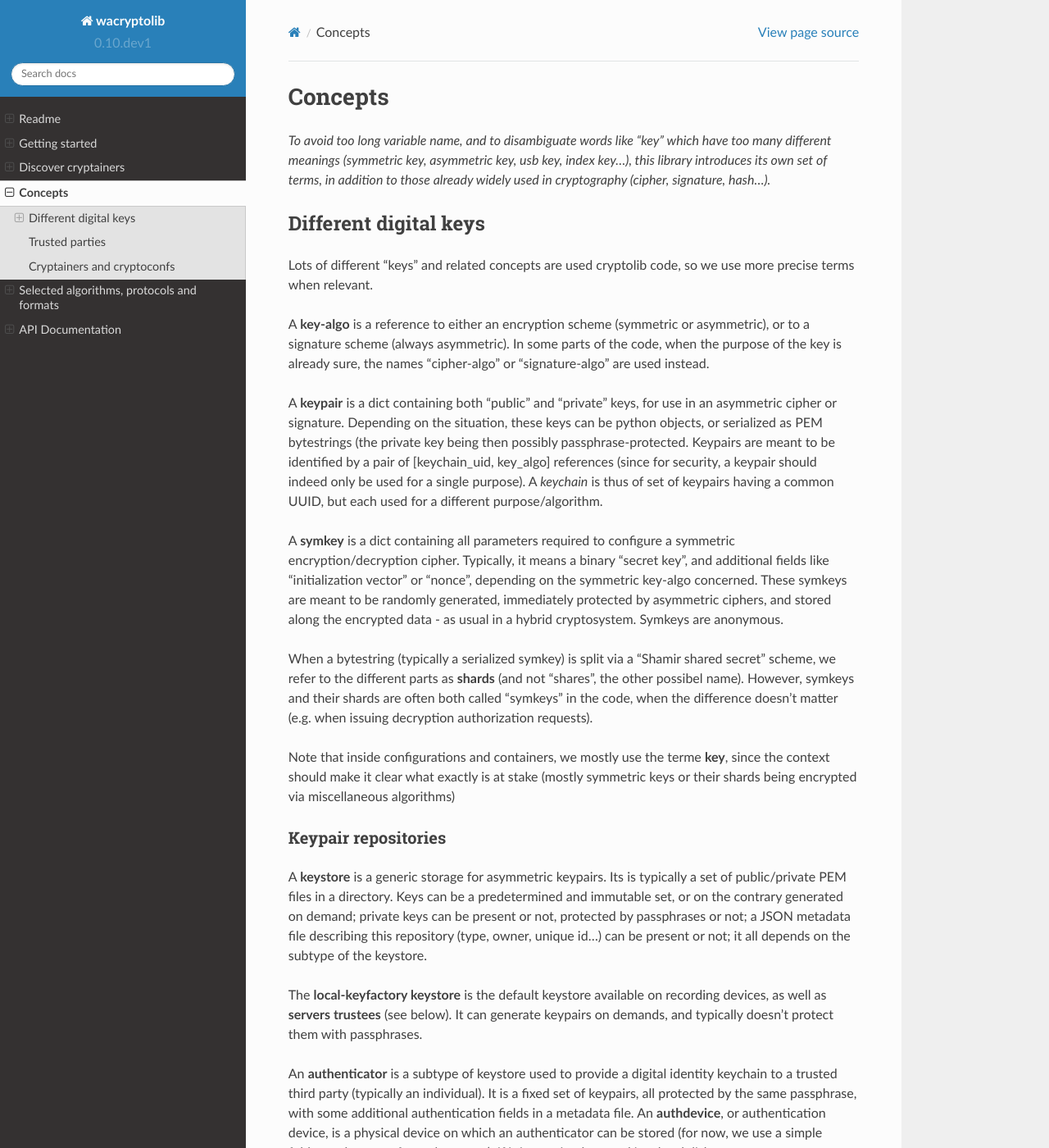
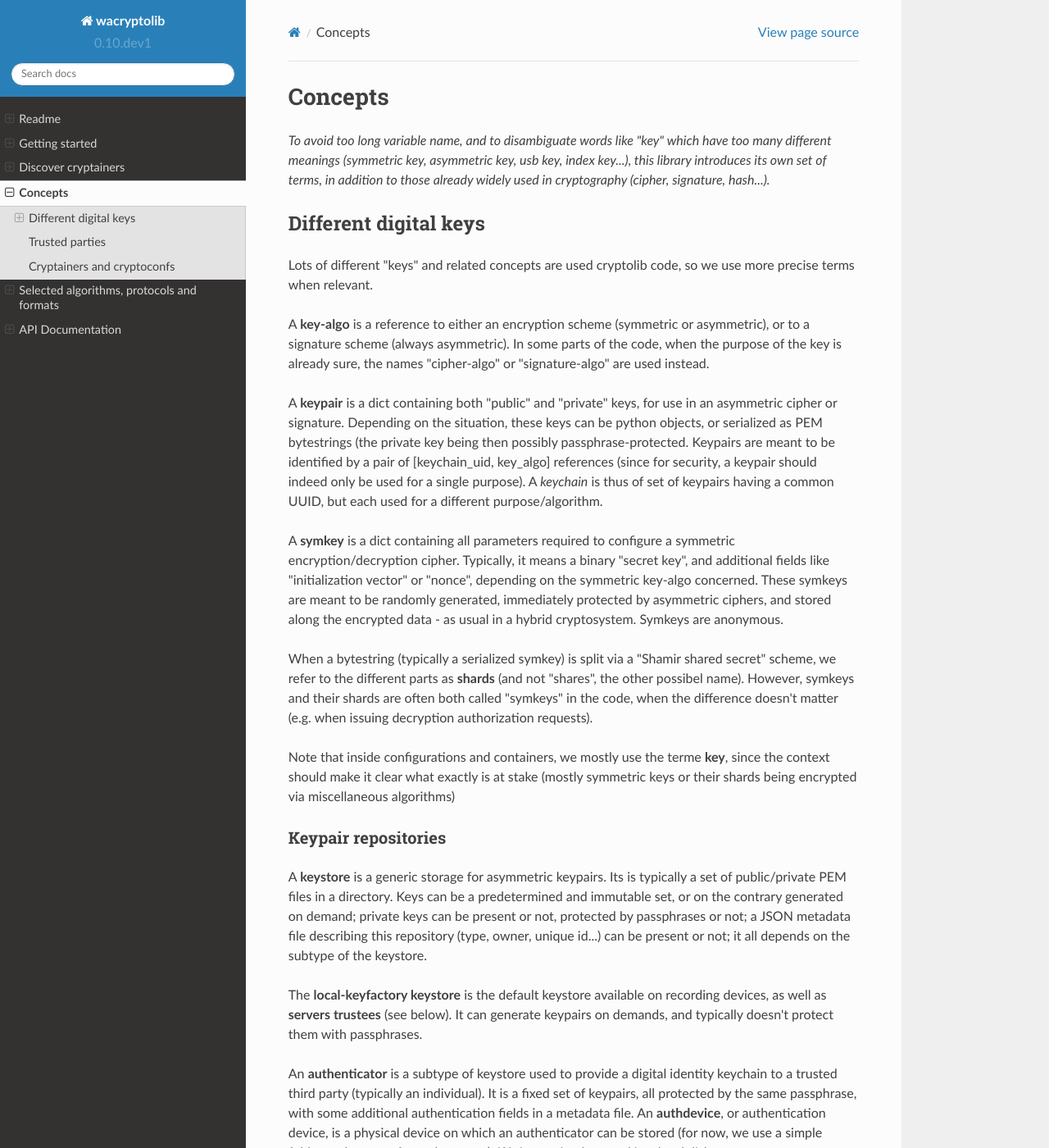
Before and after one commit to WitnessAngel/witness-angel-cryptolib, a Sphinx documentation site: the page built from docs/concepts.rst, in a window 1280 px wide and 1400 px high. Shown: the whole window at 82% size. Built offline with Sphinx 7.4.7 and the Read the Docs theme 2.0.0, drawn with Linux system fonts in a browser that asks for light colours; pages that are not in the unit, such as notebooks, are missing from menus; part of the change alters nothing that is shown; some of the changed text lies outside the part shown.

```diff
--- a/docs/conf.py
+++ b/docs/conf.py
@@ -56,6 +56,8 @@ master_doc = "index"
 # This pattern also affects html_static_path and html_extra_path.
 exclude_patterns = ["_build", "Thumbs.db", ".DS_Store"]
 
+# Do not auto-transforms quotes and dashes
+smartquotes = False
 
 # -- Options for HTML output -------------------------------------------------
 
```
